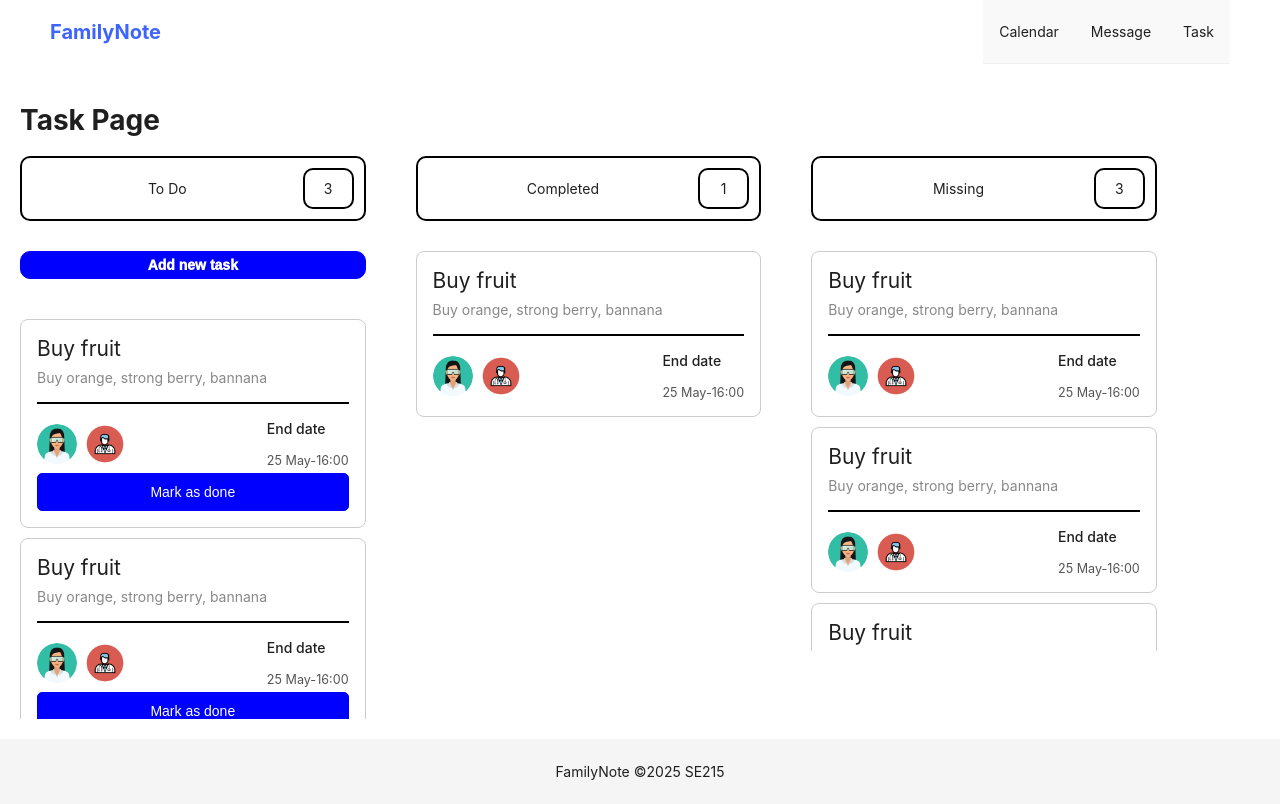
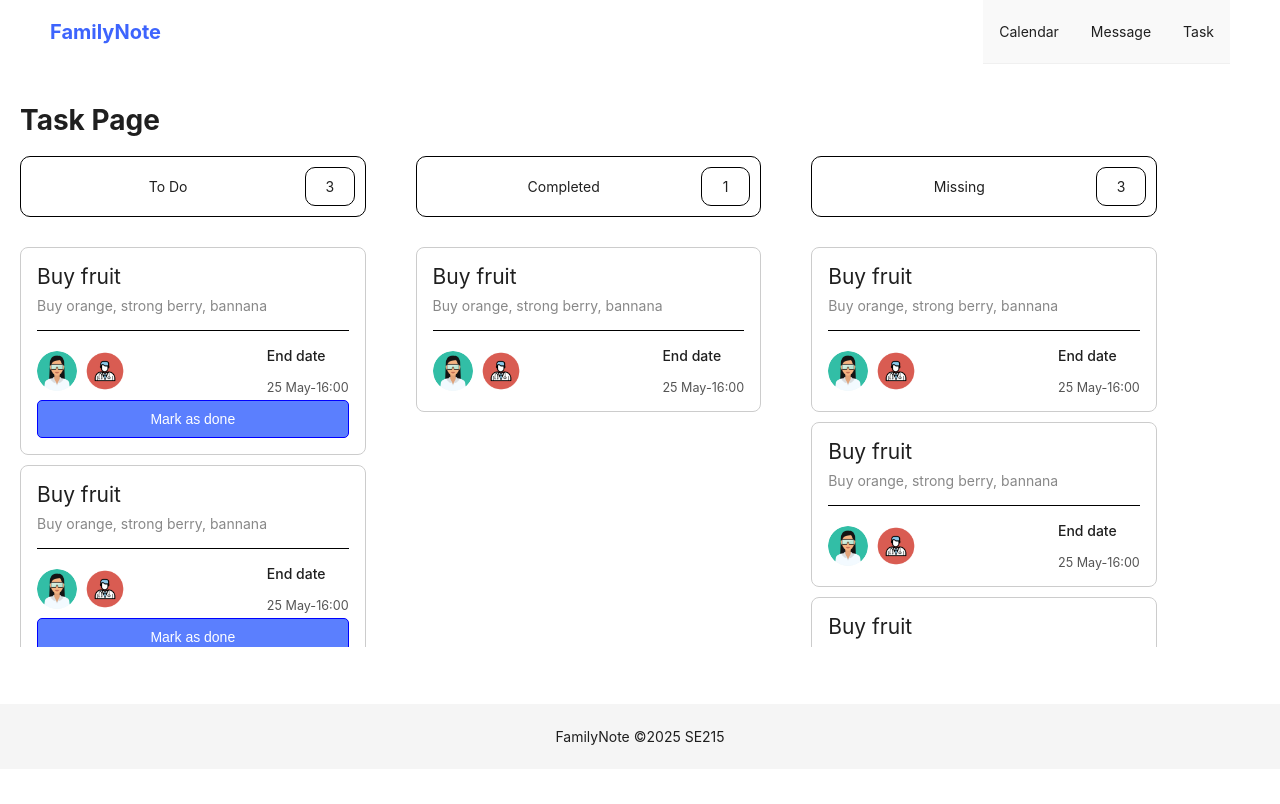
Before and after one commit to 22520187/SE215-FamilyWeb, a React (Create React App) app in the folder family-note/: page /task_member in a window 1280 px wide. Built offline with nearby package versions, Linux system fonts and the light colour scheme.

Commit message:
Fix add new task button

```diff
--- a/family-note/src/components/add_new_task_button.js
+++ b/family-note/src/components/add_new_task_button.js
@@ -1,10 +1,13 @@
 import React from "react";
-function AddNewTaskButton({param})
+function AddNewTaskButton({param, isAdmin})
 {
     function onAddNewTask()
     {
         document.getElementById("popup").style.display="flex";
 
+    }
+    if(isAdmin==false) {
+        return <div></div>
     }
     if(param=="To Do")
     {
@@ -16,7 +19,7 @@ function AddNewTaskButton({param})
         }}
         >Add new task</button>
     }
-    else {
+    else  {
         return <div></div>
     }
 }
--- a/family-note/src/components/list_task.js
+++ b/family-note/src/components/list_task.js
@@ -10,7 +10,7 @@ function ListTask({exampleTask, isEnable, onEdit, isAdmin})
         <div>
             <FloatingButton buttonText={exampleTask.buttonText} numberTask={exampleTask.numberTask}></FloatingButton>
 
-            <AddNewTaskButton param={exampleTask.buttonText}></AddNewTaskButton>
+            <AddNewTaskButton param={exampleTask.buttonText} isAdmin={isAdmin}></AddNewTaskButton>
              <div className="list_scroll_task">
                 {exampleTask.listTasks.map((item)=>{
                     return (
--- a/family-note/src/styles/components/ListTask.css
+++ b/family-note/src/styles/components/ListTask.css
@@ -7,13 +7,14 @@
     flex-direction: column;
     align-items: center;
     margin-top: 30px;
+    padding-bottom: 10px;
 }
 .list_scroll_task::-webkit-scrollbar{
     display: none;
 }
 .add_new_task_button {
     width:27vw;
-    background-color: blue;
+    background-color: #5B7FFE;
     color: white;
     font-weight: 1000;
     padding-top: 5px;
--- a/family-note/src/styles/components/TaskItem.css
+++ b/family-note/src/styles/components/TaskItem.css
@@ -8,7 +8,7 @@
 .line {
     background-color: black;
     width:100%;
-    height:2px;
+    height:1px;
 }
 .task-title {
     font-size: 1.5em;
@@ -52,7 +52,7 @@
     gap:17vw;
 }
 .mark-as-done {
-    background-color: blue;
+    background-color: #5B7FFE;
     font-size: 1em;
     color: white;
     width:100%;
--- a/family-note/src/styles/components/TaskStyle.css
+++ b/family-note/src/styles/components/TaskStyle.css
@@ -1,7 +1,7 @@
 .floating_button {
     display: flex;
     width:27vw;
-    border:2px solid black;
+    border:1px solid black;
     border-radius: 10px;
     padding:10px;
     align-items: center;
@@ -13,7 +13,7 @@
 }
  .number_task {
     flex:1;
-    border:2px solid black;
+    border:1px solid black;
     border-radius: 10px;
     padding:10px;
     text-align: center;
```
